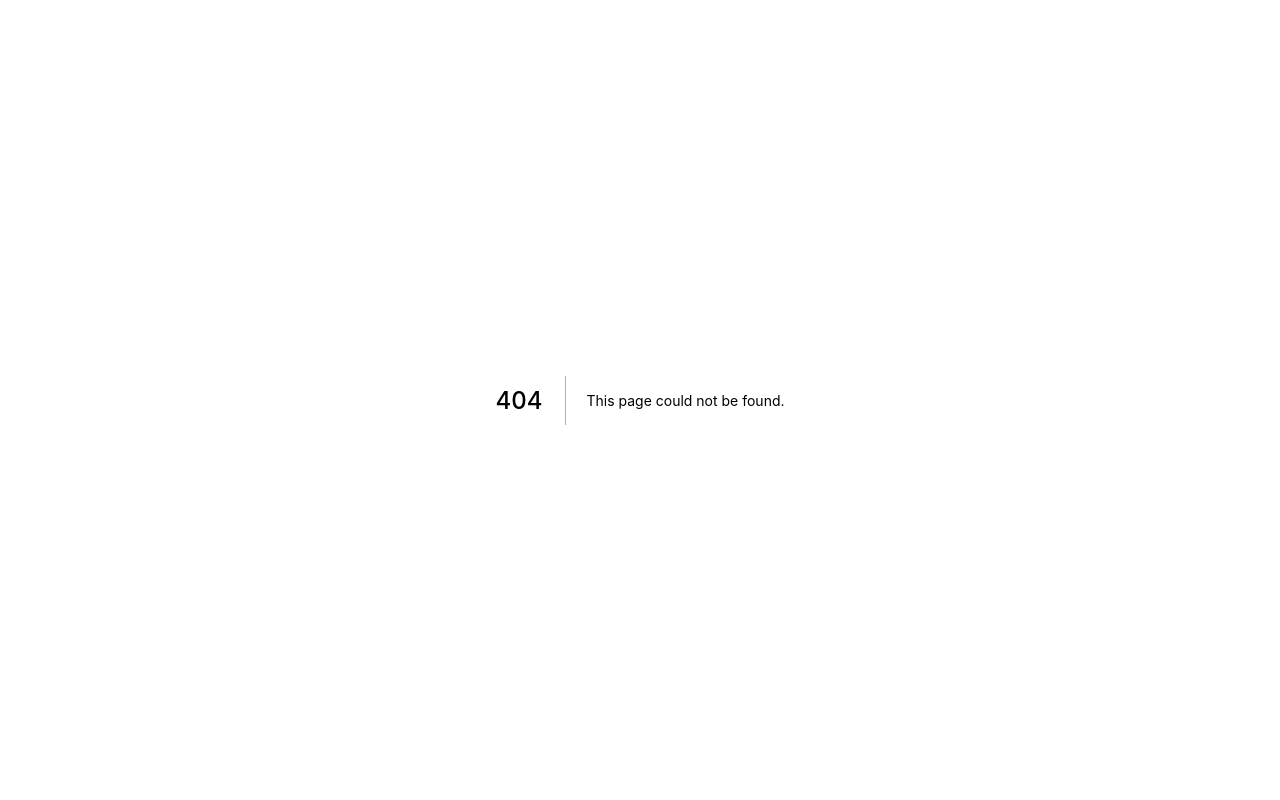
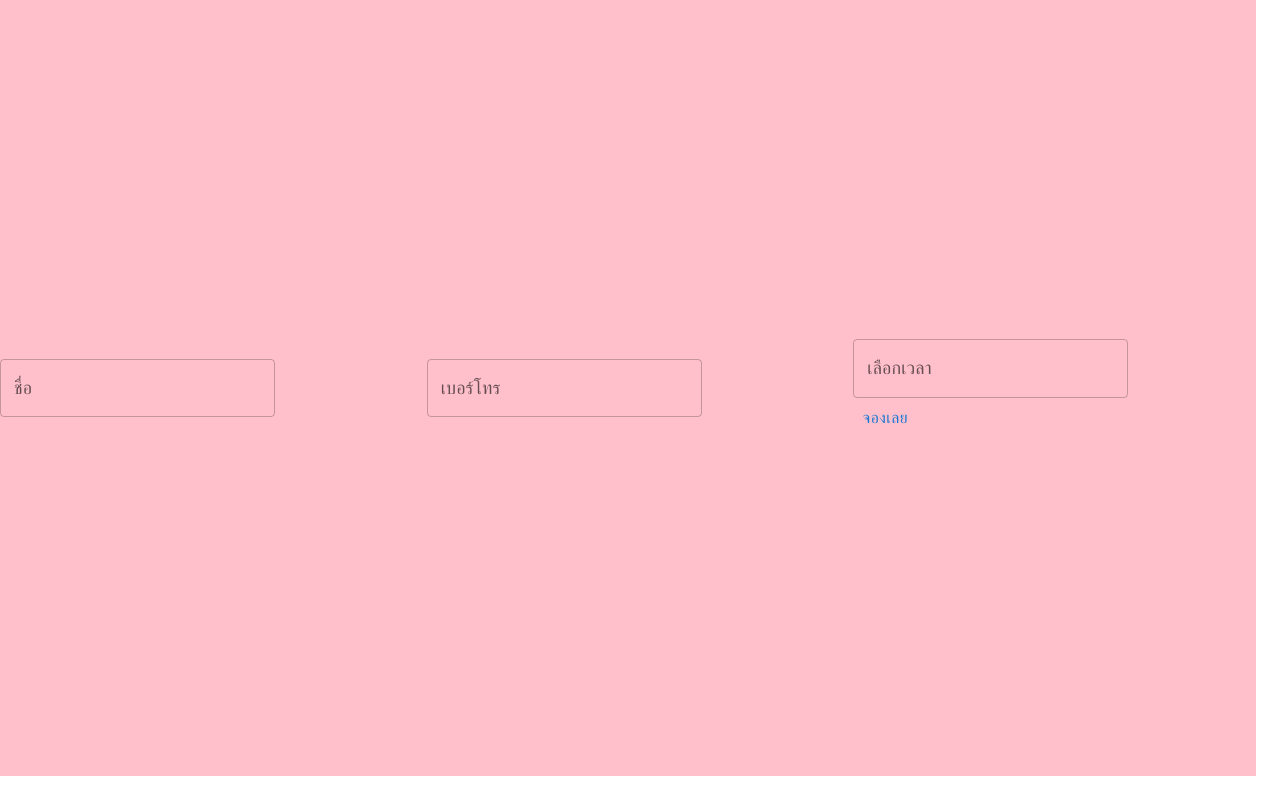
Before and after one commit to 22p21s0045/JWC12, a Next.js app: page /lent in a window 1280 px wide. Before the commit this address had no page. Built offline with nearby package versions, Linux system fonts and the light colour scheme.

Commit message:
add: lent page

```diff
--- a/package.json
+++ b/package.json
@@ -12,6 +12,7 @@
     "@emotion/react": "^11.9.3",
     "@emotion/styled": "^11.9.3",
     "@mui/material": "^5.8.4",
+    "@mui/x-date-pickers": "^5.0.0-alpha.6",
     "@types/aos": "^3.0.4",
     "@types/react-typing-effect": "^2.0.3",
     "aos": "^2.3.4",
--- /dev/null
+++ b/pages/lent.tsx
@@ -0,0 +1,53 @@
+import React from "react";
+import { Grid, TextField,Stack } from "@mui/material";
+import { DateTimePicker } from "@mui/x-date-pickers/DateTimePicker";
+import { LocalizationProvider } from '@mui/x-date-pickers/LocalizationProvider';
+import { AdapterDateFns } from '@mui/x-date-pickers/AdapterDateFns';
+import Button from '@mui/material/Button';
+import { useState } from "react";
+function lent() {
+  const [date, setDate] = useState(null);
+  const [name, setName] = useState(null);
+  const [phone, setPhone] = useState(null);
+  const handle_date = (newvalue: any) => {
+    setDate(newvalue);
+  };
+  return (
+    <div>
+      <Grid
+        container
+        spacing={3}
+        sx={{
+          position: "absolute",
+          width: "100%",
+          height: "100%",
+          backgroundColor: "pink",
+        }}
+        justifyContent="center"
+        alignItems="center"
+      >
+        <Grid item xs={12} lg={4}>
+          <TextField label="ชื่อ" />
+        </Grid>
+        <Grid item xs={12} lg={4}>
+          <TextField label="เบอร์โทร" />
+        </Grid>
+        <Grid item xs={12} lg={4}>
+        <LocalizationProvider dateAdapter={AdapterDateFns}>
+          <DateTimePicker
+            label="เลือกเวลา"
+            value={date}
+            onChange={handle_date}
+            renderInput={(params) => <TextField {...params} />}
+          />
+        </LocalizationProvider>
+        <Grid item xs={12} lg={12}>
+            <Button>จองเลย</Button>
+            </Grid>
+        </Grid>
+      </Grid>
+    </div>
+  );
+}
+
+export default lent;
--- a/styles/globals.css
+++ b/styles/globals.css
@@ -11,6 +11,7 @@ body {
     margin: 0px;
     padding: 0px;
     overflow-x: hidden;
+    scroll-behavior: smooth;
 }
 
 a {
```
Also changed, not shown: components/navbar/Navbar.tsx (+13 -0 lines), pages/index.tsx (+17 -12 lines), 1 other file (tests, documents, lock files or other folders).
